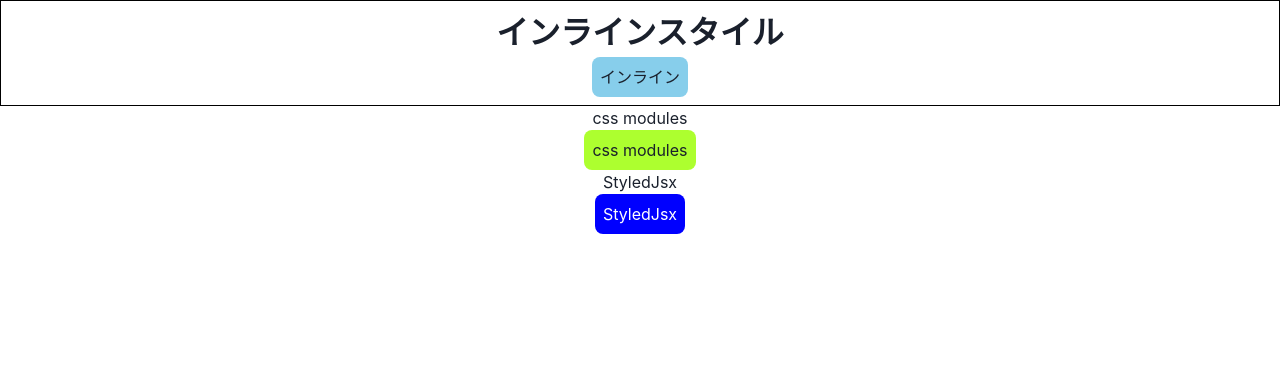
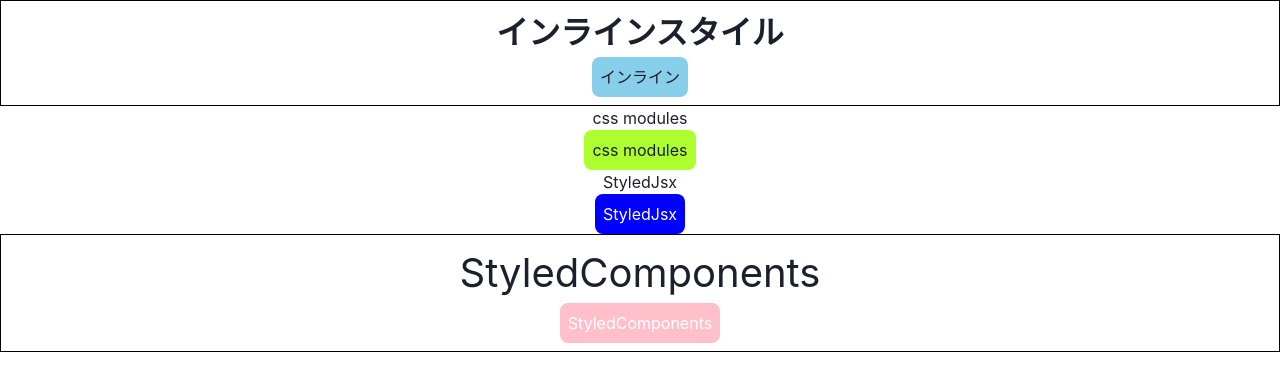
Before and after one commit to keisuke-333/practice, a Next.js app: page / in a window 1280 px wide. Shown: the top 390 px of the page. Built offline with nearby package versions, Linux system fonts and the light colour scheme.

Commit message:
styled components

```diff
--- a/package.json
+++ b/package.json
@@ -12,10 +12,12 @@
     "@chakra-ui/react": "^1.7.2",
     "@emotion/react": "^11.7.0",
     "@emotion/styled": "^11.6.0",
+    "@types/styled-components": "^5.1.15",
     "framer-motion": "^5.3.3",
     "next": "12.0.4",
     "react": "17.0.2",
-    "react-dom": "17.0.2"
+    "react-dom": "17.0.2",
+    "styled-components": "^5.3.3"
   },
   "devDependencies": {
     "@types/node": "^16.11.10",
--- /dev/null
+++ b/src/components/StyledComponents.tsx
@@ -0,0 +1,31 @@
+import styled from "styled-components"
+
+export const StyledComponents = () => {
+  return (
+    <>
+      <SContainer>
+        <STitle>StyledComponents</STitle>
+        <SButton>StyledComponents</SButton>
+      </SContainer>
+    </>
+  )
+}
+
+const SContainer = styled.div`
+  border: solid 1px black;
+  padding: 8px;
+`
+
+const STitle = styled.p`
+  font-size: 40px;
+`
+
+const SButton = styled.button`
+  color: white;
+  background: pink;
+  padding: 8px;
+  border-radius: 8px;
+  &:hover {
+    background: red;
+  }
+`
--- a/src/pages/index.tsx
+++ b/src/pages/index.tsx
@@ -1,6 +1,7 @@
 import { Box } from '@chakra-ui/react'
 import { CssModules } from '../components/CssModules'
 import { InlineStyle } from '../components/InlineStyle'
+import { StyledComponents } from '../components/StyledComponents'
 import { StyledJsx } from '../components/StyledJsx'
 
 const Home = () => {
@@ -10,6 +11,7 @@
       <InlineStyle />
       <CssModules />
       <StyledJsx />
+      <StyledComponents />
     </Box>
   )
 }
```
Also changed, not shown: 1 other file (tests, documents, lock files or other folders).
